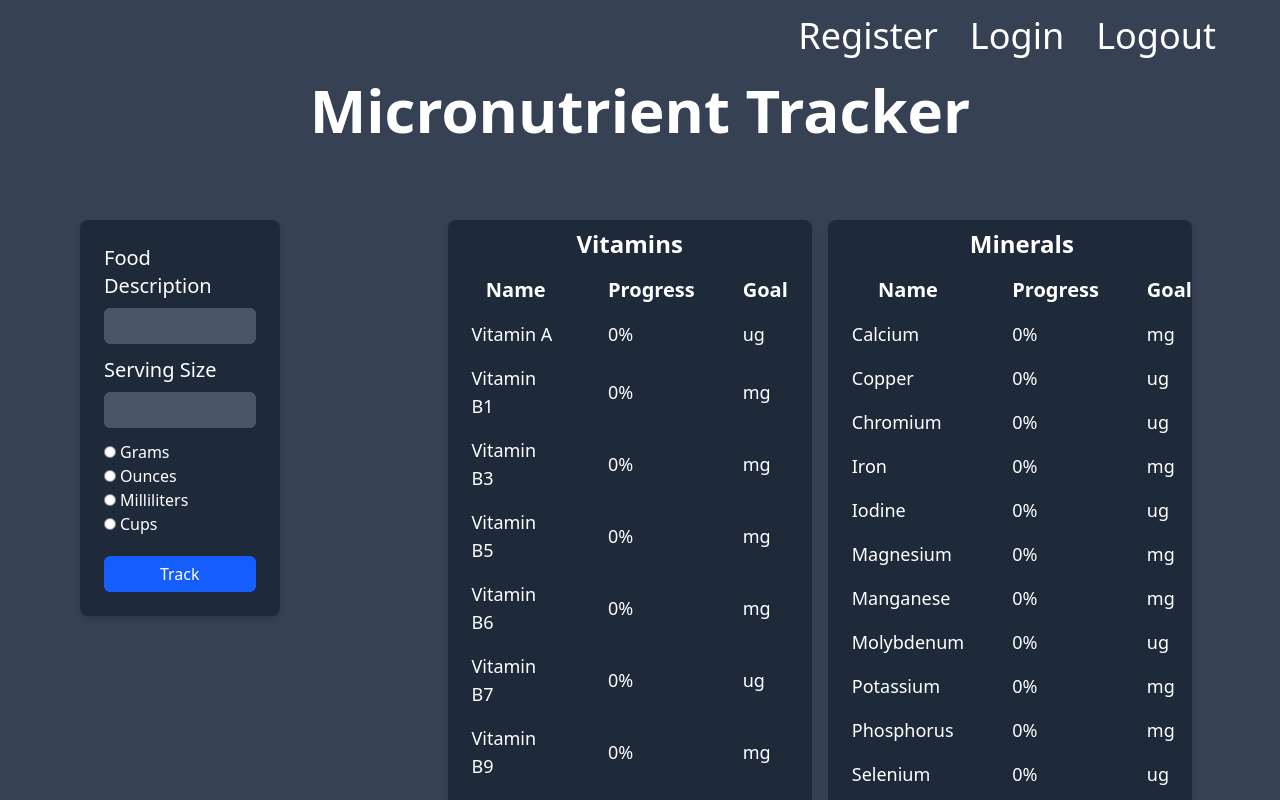
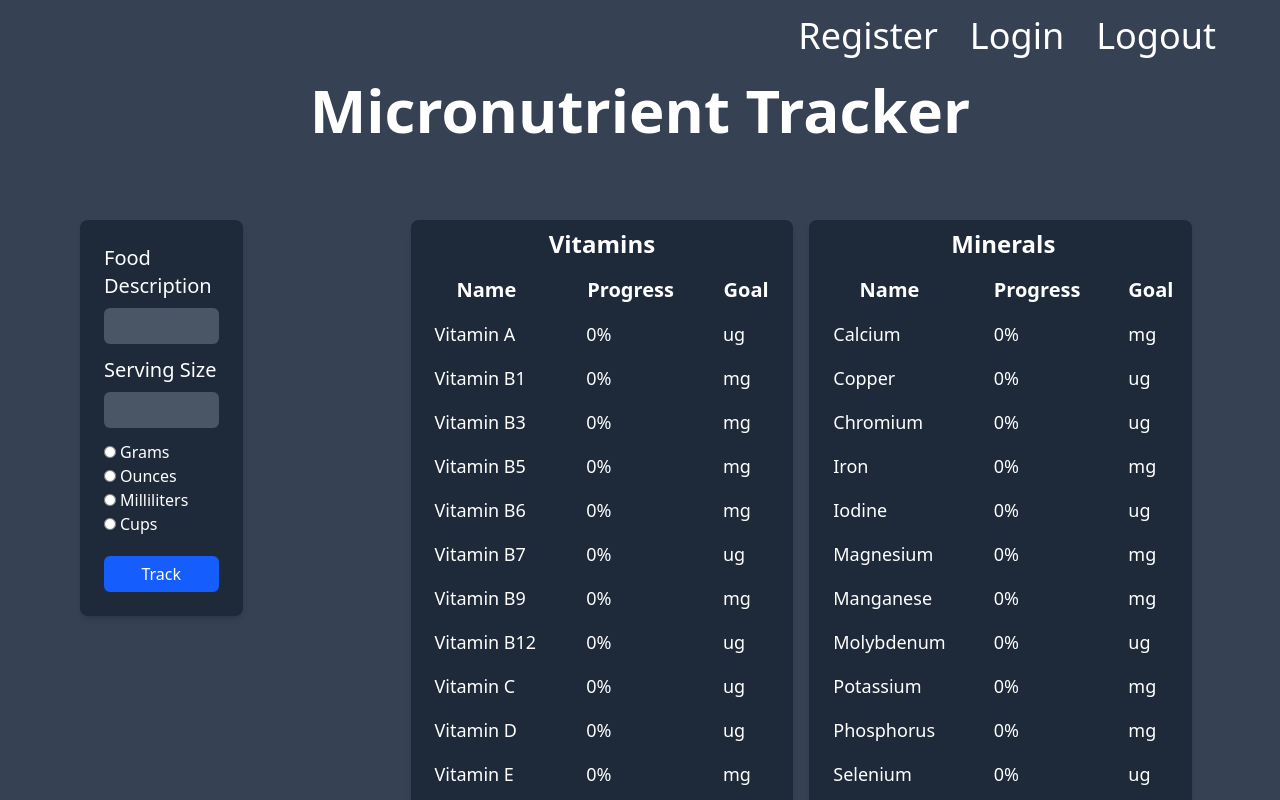
Before and after one commit to kerem-acar/Micronutrient-Tracker, a React (Vite) app in the folder frontend/: page / in a window 1280 px wide. Shown: the top 800 px of the page. Built offline with nearby package versions, Linux system fonts and the light colour scheme; no server answers.

Commit message:
Added styling

```diff
--- a/frontend/src/Body.jsx
+++ b/frontend/src/Body.jsx
@@ -245,9 +245,9 @@ function Body() {
                             <tbody>
                                 {vitamins.map((vitamins, index) => (
                                     <tr key={index}>
-                                        <td className="text-white font-sans font-medium text-md px-2 py-2 md:text-lg md:px-6">{vitamins.name}</td>
-                                        <td className="text-white font-sans font-medium text-md px-2 py-2 md:text-lg md:px-6">{`${getPercentage(nutrientData[vitamins.key], rdaData[vitamins.key])}%`}</td>
-                                        <td className="text-white font-sans font-medium text-md px-2 py-2 md:text-lg md:px-6">{`${rdaData[vitamins.key] || ""} ${vitamins.unit}`}</td>
+                                        <td className="whitespace-nowrap text-white font-sans font-medium text-md px-2 py-2 md:text-lg md:px-6">{vitamins.name}</td>
+                                        <td className="whitespace-nowrap text-white font-sans font-medium text-md px-2 py-2 md:text-lg md:px-6">{`${getPercentage(nutrientData[vitamins.key], rdaData[vitamins.key])}%`}</td>
+                                        <td className="whitepsace-nowrap text-white font-sans font-medium text-md px-2 py-2 md:text-lg md:px-6">{`${rdaData[vitamins.key] || ""} ${vitamins.unit}`}</td>
                                     </tr>
                                 ))}
                             </tbody>
@@ -271,9 +271,9 @@ function Body() {
                             <tbody>
                                 {minerals.map((minerals, index) => (
                                     <tr key={index}>
-                                        <td className="text-white font-sans font-medium text-md px-2 py-2 md:text-lg md:px-6">{minerals.name}</td>
-                                        <td className="text-white font-sans font-medium text-md px-2 py-2 md:text-lg md:px-6">{`${getPercentage(nutrientData[minerals.key], rdaData[minerals.key])}%`}</td>
-                                        <td className="text-white font-sans font-medium text-md px-2 py-2 md:text-lg md:px-6">{`${rdaData[minerals.key] || ""} ${minerals.unit}`}</td>
+                                        <td className="whitespace-nowrap text-white font-sans font-medium text-md px-2 py-2 md:text-lg md:px-6">{minerals.name}</td>
+                                        <td className="whitespace-nowrap text-white font-sans font-medium text-md px-2 py-2 md:text-lg md:px-6">{`${getPercentage(nutrientData[minerals.key], rdaData[minerals.key])}%`}</td>
+                                        <td className="whitespace-nowrap text-white font-sans font-medium text-md px-2 py-2 md:text-lg md:px-6">{`${rdaData[minerals.key] || ""} ${minerals.unit}`}</td>
                                     </tr>
                                 ))}
                             </tbody>
```
